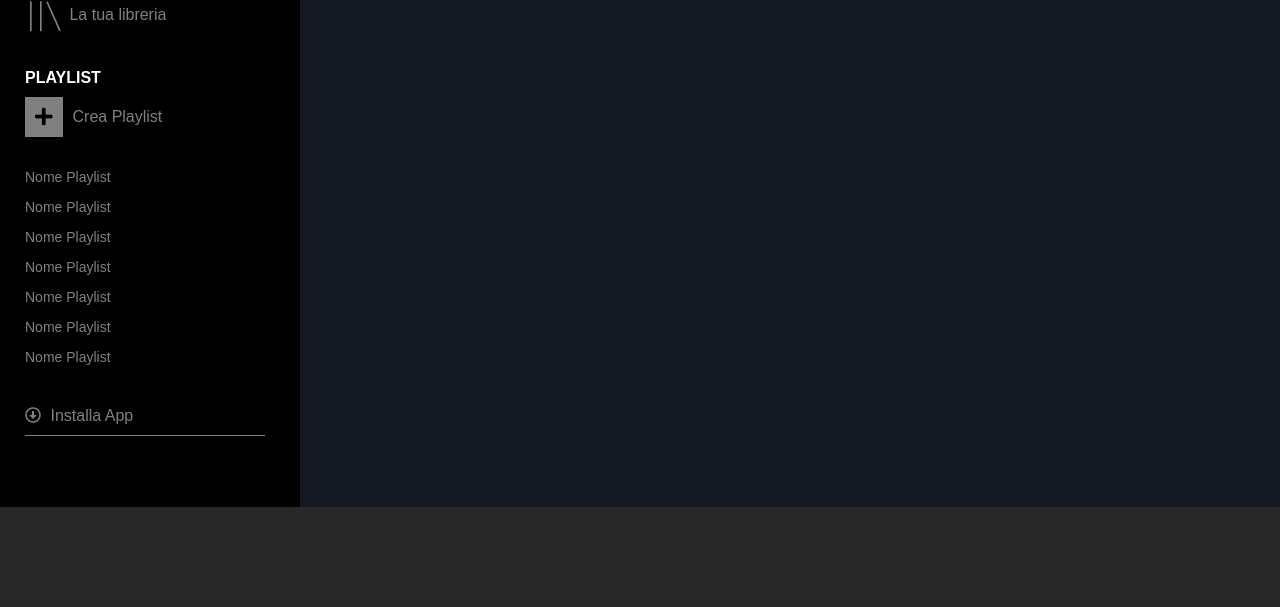
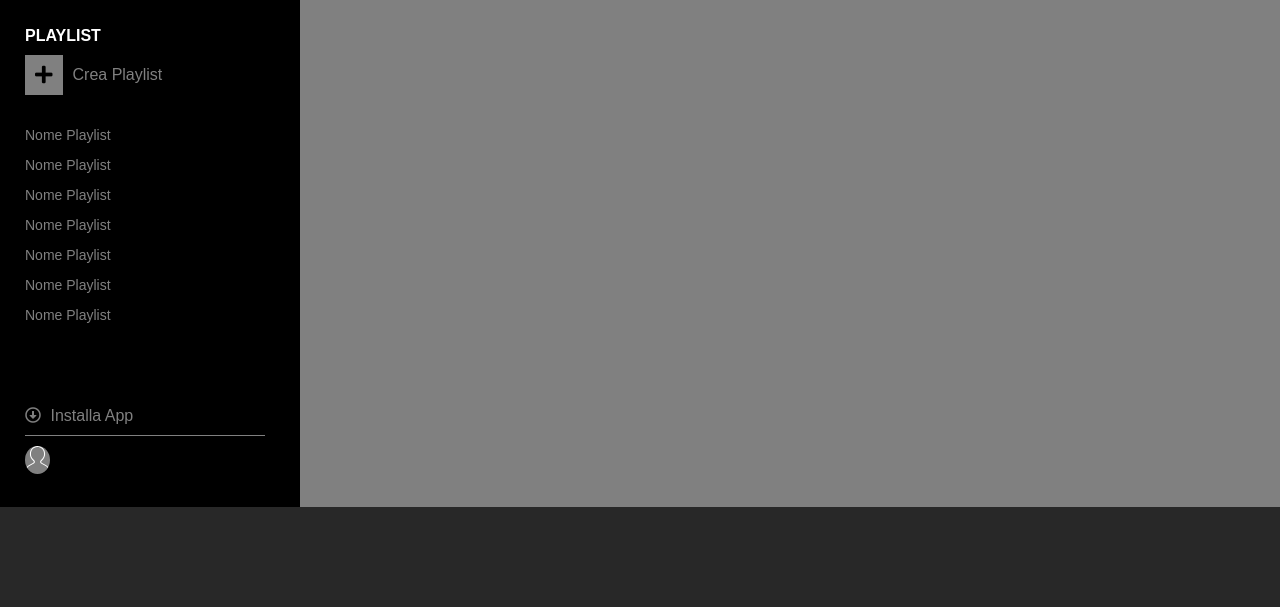
Before and after one commit to MatteoJoel91/html-css-spotifyweb, a plain HTML site: page index.html in a window 1280 px wide. Shown: the part 193-800 px from the top of the page. Drawn offline with Linux system fonts and the light colour scheme.

Commit message:
push modifiche

```diff
--- a/css/style.css
+++ b/css/style.css
@@ -4,6 +4,10 @@
     padding: 0;
     box-sizing: border-box;
     font-family: sans-serif;
+}
+body{
+    width: 100%;
+    height: 100vh;
 }
 .flex{
     display: flex;
@@ -14,28 +18,40 @@
 .direzione-riga{
     flex-direction: row;
 }
+
 /* Fine regole generali */
 
 
 
+/* Inizio main */
+main{
+    height: calc(100% - 100px);
+    background-color: gray;
+}
+main::after{
+    content: '';
+    display: table;
+    clear: both;
+}
 /* Inizio menù in side a sinistra */
-.top-bar{
+.sidebar{
+    height: 100%;
+    min-height: 500px;
+    float: left;
     width: 300px;
-    height: 100px;
     background-color: #000000;
-    position: fixed;
-    top: 0;
 }
 .logo-small{
     width: 180px;
     margin-left: 25px;
 }
-.side-bar{
-    width: 300px;
-    height: calc(100vh - 200px);
+.sidebar-top{
+    height: calc(100% - 100px);
     background-color: #000000;
-    position: fixed;
-    top: 100px;
+}
+.sidebar-bot{
+    height: 100px;
+    background-color: #000000;
 }
 .icona{
     width: 40px;
@@ -65,13 +81,6 @@
     margin-right: 10px;
     margin-bottom: 25px;
 }
-.bottom-side{
-    width: 300px;
-    height: 100px;
-    background-color: #000000;
-    position: fixed;
-    bottom: 100px;
-}
 nav{
     margin-left: 25px;
     color: gray;
@@ -89,48 +98,51 @@ nav ul {
     color: gray;
     display: inline-block;
 }
-.bottom-side a{
+.sidebar-bot a{
     text-decoration: none;
     display: block;
     border-bottom-style: solid ;
     border-color: gray;
     border-width: 1px;
     padding-bottom: 10px;
+    margin-bottom: 10px;
 }
-.prova{
+.btn-installa{
     width: 80%;
     margin: 0 25px;
+}
+.icona-profilo{
+    width: 25px;
+    padding: auto;
+    background-color: gray;
+    border-radius: 50%;
+    margin-left: 25px;
 }
 /* Fine menù in side a sinistra */
 
 
-
-/* Inizio main */
-main{
-    width: calc(100vw - 300px);
-    height: calc(100vh - 100px);
-    background-color: #141922;
+/* Inizio contenitore-main */
+.contenitore-main{
     overflow-y: scroll;
-    margin-left: 300px;
 }
 .upgrade-bar{
     width: calc(100vw - 300px);
     height: 100px;
     background-color: rgba(00, 00, 00, 0.6);
     position: fixed;
+    left: 300px;
 }
+/* Fine contenitore-main */
+
+
 /* Fine main */
 
 
 
 /* Inizio footer */
 footer{
-    position: fixed;
     height: 100px;
-    width: 100%;
-    bottom: 0;
-    background-color: #282828
-    ;
-    z-index: 9999;
+    position: relative;
+    background-color: #282828;
 }
 /* Fine footer */
--- a/index.html
+++ b/index.html
@@ -9,12 +9,13 @@
     <title>Document</title>
 </head>
 <body>
+    <!-- Inizio main -->
+    <main>
         <!-- Inizio menù in side a sinistra -->
-    <section class="top-bar flex">
+        <section class="sidebar">
+
+            <div class="sidebar-top">
                 <img class="logo-small" src="img/logo.svg" alt="">
-    </section>
-
-    <section class="side-bar">
                 <div>
                     <img class="icona" src="img/home.svg" alt="">
                     <p class="testo-side">Home</p>
@@ -27,8 +28,11 @@
                     <img class="icona" src="img/libreria.svg" alt="">
                     <p class="testo-side">La tua libreria</p>
                 </div>
+
                 <p class="testo-play">PLAYLIST</p>
                 <a href="#"><i class="fas fa-plus icona-playlist"></i></a><p class="testo-side" >Crea Playlist</p>
+
+
                 <nav>
                     <ul>
                         <li>Nome Playlist</li>
@@ -40,31 +44,27 @@
                         <li>Nome Playlist</li>
                     </ul>
                 </nav>
-    </section>
+            </div>
 
-    <section class="bottom-side">
-        <a class="prova" href="#">
+            <div class="sidebar-bot">
+                <a class="btn-installa" href="#">
                     <i class="far fa-arrow-alt-circle-down freccia-installa"></i>
                     <p class="testo-installa" >Installa App</p>
                 </a>
+                <img class="icona-profilo" src="img/profile.svg" alt="">
+            </div>
         </section>
         <!--Fine menù in side a sinistra -->
-
-
-
-    <!-- Inizio main -->
-    <main class="flex">
+        <section class="contenitore-main">
             <div class="upgrade-bar">
-
             </div>
-
+        </section>
     </main>
-    <!-- Fine header -->
 
 
 
     <!-- Inizio footer -->
-    <footer class="flex">
+    <footer>
 
     </footer>
     <!-- Fine footer -->
```
Lines whose indentation alone changed are shown as unchanged.
